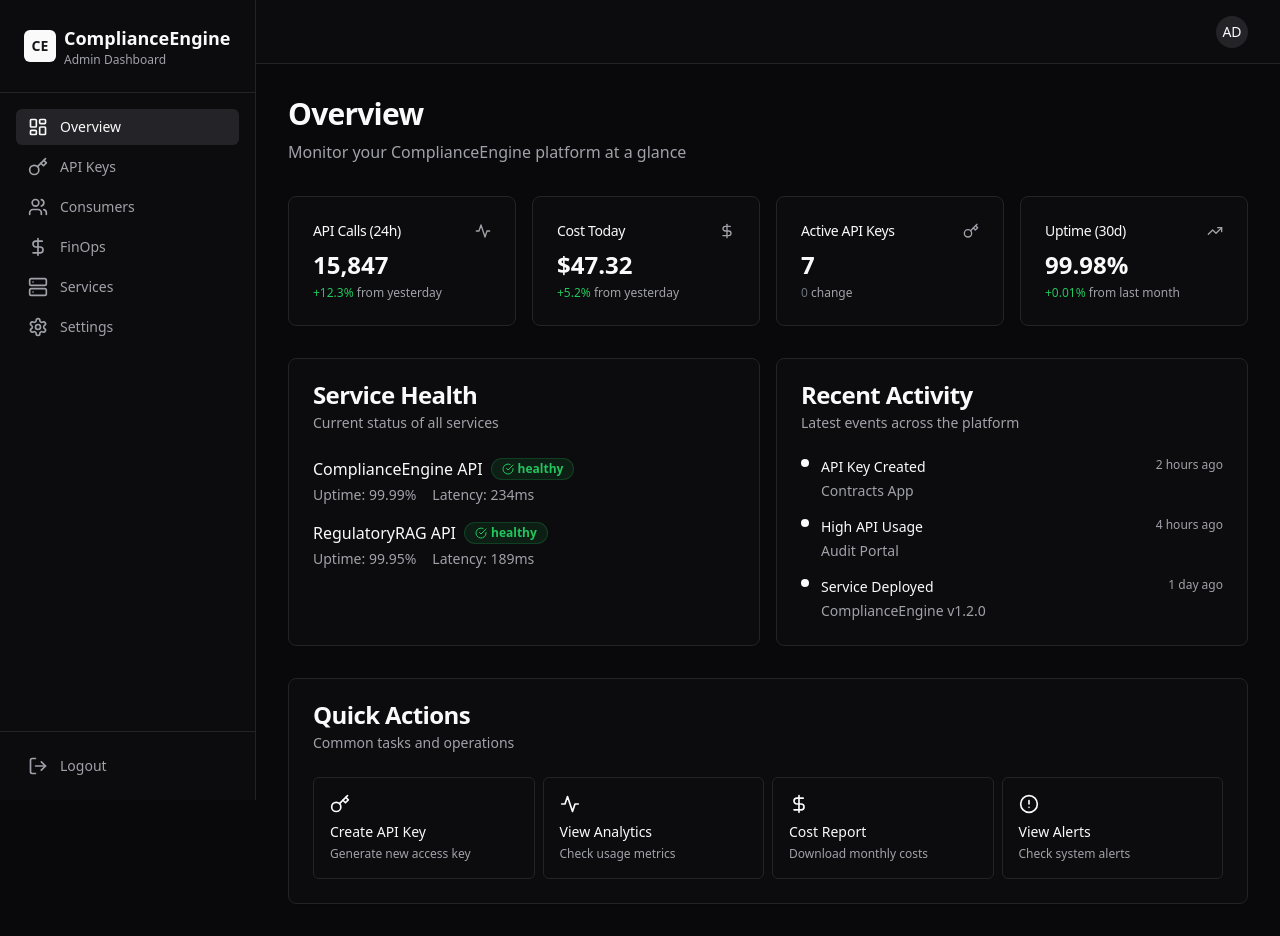
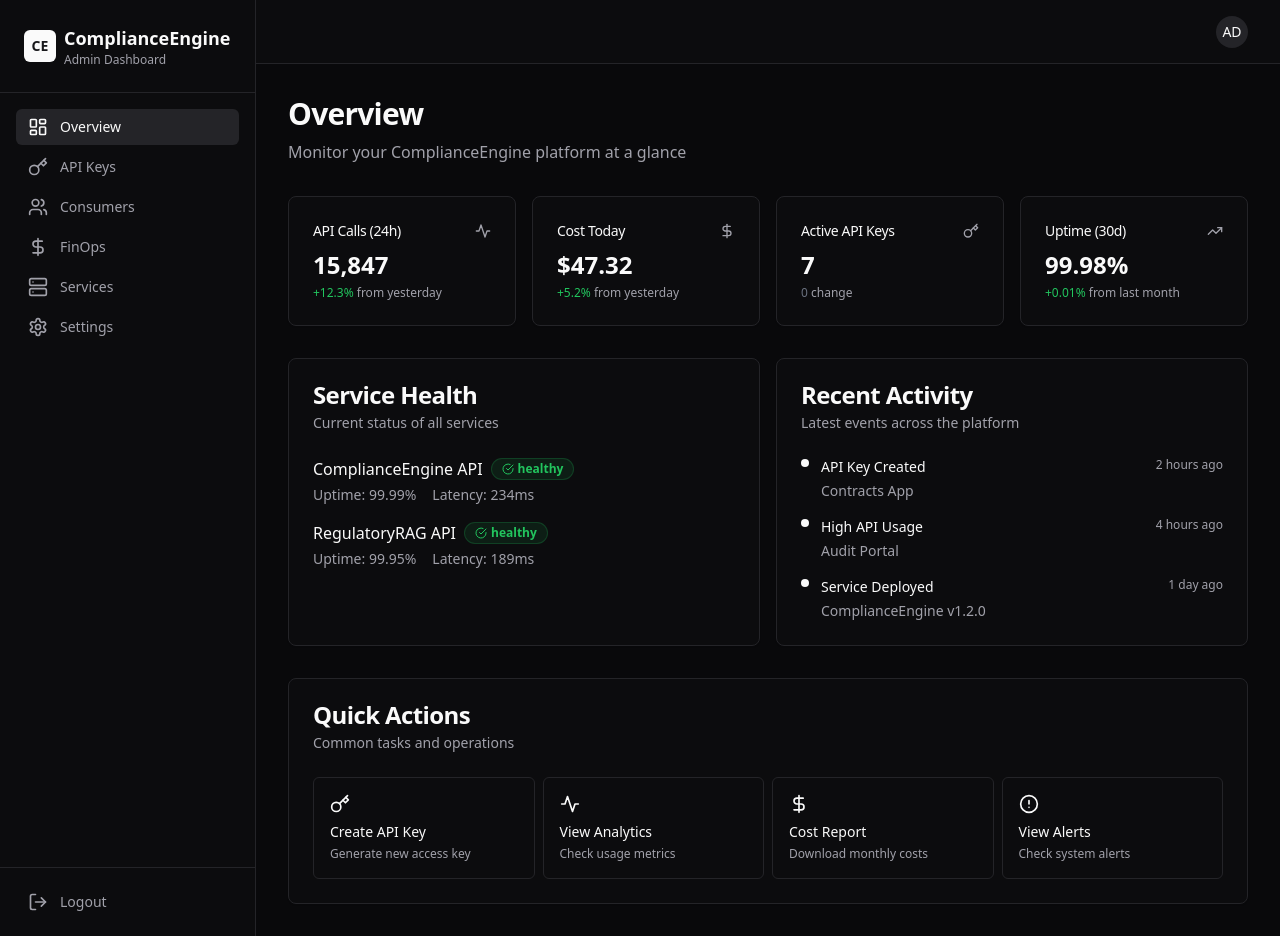
Before and after one commit to resper1965/nprocess, a Next.js app in the folder admin-dashboard/: page /overview in a window 1280 px wide. Built offline with nearby package versions, Linux system fonts and the light colour scheme.

Commit message:
fix: refactor dashboard layout to use flexbox for proper sidebar and content alignment

```diff
--- a/admin-dashboard/src/app/(dashboard)/layout.tsx
+++ b/admin-dashboard/src/app/(dashboard)/layout.tsx
@@ -34,14 +34,12 @@ export default function DashboardLayout({
   const [sidebarOpen, setSidebarOpen] = useState(false)
 
   return (
-    <div className="min-h-screen bg-background">
+    <div className="min-h-screen bg-background flex">
       {/* Mobile sidebar */}
-      <div className={cn(
-        "fixed inset-0 z-50 lg:hidden",
-        sidebarOpen ? "block" : "hidden"
-      )}>
+      {sidebarOpen && (
+        <div className="fixed inset-0 z-50 lg:hidden">
           <div className="fixed inset-0 bg-black/50" onClick={() => setSidebarOpen(false)} />
-        <div className="fixed inset-y-0 left-0 w-64 bg-card border-r">
+          <div className="fixed inset-y-0 left-0 w-64 bg-card border-r z-50">
             <div className="flex items-center justify-between p-4 border-b">
               <h1 className="text-xl font-bold">ComplianceEngine</h1>
               <button
@@ -74,10 +72,11 @@ export default function DashboardLayout({
             </nav>
           </div>
         </div>
+      )}
 
       {/* Desktop sidebar */}
-      <div className="hidden lg:fixed lg:inset-y-0 lg:flex lg:w-64 lg:flex-col">
-        <div className="flex flex-col flex-1 border-r bg-card">
+      <aside className="hidden lg:flex lg:flex-shrink-0 lg:w-64 lg:flex-col">
+        <div className="flex flex-col flex-1 min-h-0 border-r bg-card">
           <div className="flex items-center gap-2 p-6 border-b">
             <div className="w-8 h-8 rounded-md bg-primary flex items-center justify-center">
               <span className="text-primary-foreground font-bold text-sm">CE</span>
@@ -88,7 +87,7 @@ export default function DashboardLayout({
             </div>
           </div>
 
-          <nav className="flex-1 p-4 space-y-1">
+          <nav className="flex-1 p-4 space-y-1 overflow-y-auto">
             {navigation.map((item) => {
               const isActive = pathname === item.href
               return (
@@ -116,12 +115,12 @@ export default function DashboardLayout({
             </button>
           </div>
         </div>
-      </div>
+      </aside>
 
-      {/* Main content */}
-      <div className="lg:pl-64">
+      {/* Main content area */}
+      <div className="flex-1 flex flex-col min-w-0">
         {/* Top bar */}
-        <div className="sticky top-0 z-40 flex h-16 items-center gap-4 border-b bg-card px-4 lg:px-8">
+        <header className="sticky top-0 z-40 flex h-16 items-center gap-4 border-b bg-card px-4 lg:px-8">
           <button
             onClick={() => setSidebarOpen(true)}
             className="lg:hidden p-2 hover:bg-accent rounded-md"
@@ -136,10 +135,10 @@ export default function DashboardLayout({
               <span className="text-sm font-medium">AD</span>
             </div>
           </div>
-        </div>
+        </header>
 
         {/* Page content */}
-        <main className="p-4 lg:p-8">
+        <main className="flex-1 overflow-y-auto p-4 lg:p-8">
           {children}
         </main>
       </div>
```
Lines whose indentation alone changed are shown as unchanged.
